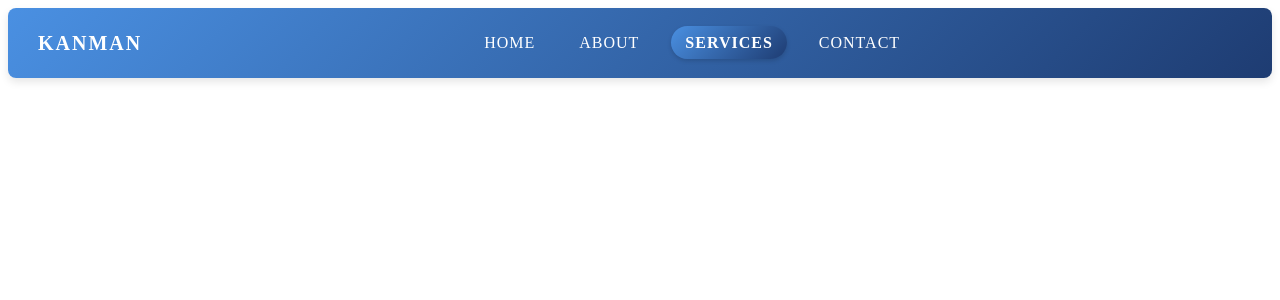
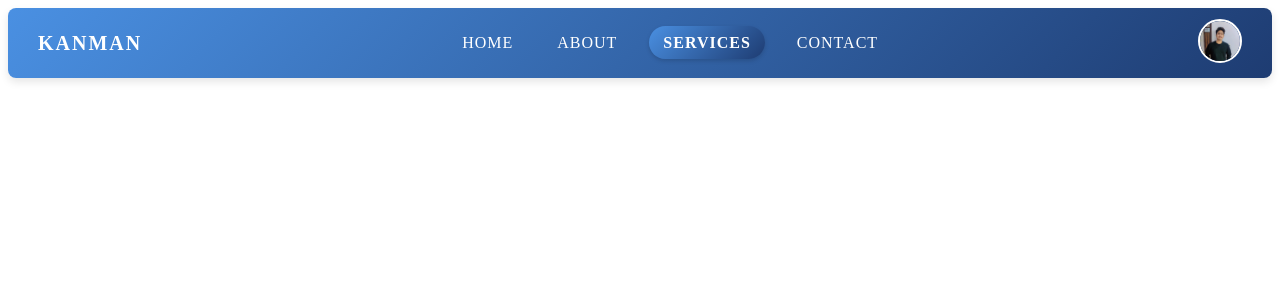
Before and after one commit to Aayu1014/Major, a React (Vite) app in the folder Major_pr/: page / in a window 1280 px wide. Shown: the top 300 px of the page. Built offline with nearby package versions, Linux system fonts and the light colour scheme.

Commit message:
Added the user profile and dropdown Section

```diff
--- a/Major_pr/src/components/Header.jsx
+++ b/Major_pr/src/components/Header.jsx
@@ -1,15 +1,14 @@
-// src/components/Header.jsx
 import React, { useState } from "react";
 import styles from "./Header.module.css";
 import ContactForm from "./ContactForm";
 import DropdownMenu from "./DropdownMenu";
+import User from "./User";
 
 const Header = () => {
   const [isFormVisible, setFormVisible] = useState(false);
 
-  // Toggle the form visibility on each click
   const handleContactClick = () => {
-    setFormVisible((prevState) => !prevState); // Toggle between true and false
+    setFormVisible((prevState) => !prevState);
   };
 
   return (
@@ -49,6 +48,9 @@ const Header = () => {
             </li>
           </ul>
         </nav>
+        <div className={styles.userProfile}>
+          <User />
+        </div>
       </header>
 
       <ContactForm
--- a/Major_pr/src/components/Header.module.css
+++ b/Major_pr/src/components/Header.module.css
@@ -83,3 +83,8 @@
 .profile:hover .avatar {
   transform: scale(1.1);
 }
+.userProfile {
+  margin-left: auto;
+  display: flex;
+  align-items: center;
+}
--- /dev/null
+++ b/Major_pr/src/components/User.jsx
@@ -0,0 +1,26 @@
+import React from "react";
+import styles from "./User.module.css";
+
+const User = () => {
+  return (
+    <div className={styles.userContainer}>
+      <img src="src\assets\profile.jpg" alt="User" className={styles.avatar} />
+      <div className={styles.dropdown}>
+        <ul className={styles.dropdownList}>
+          <li className={styles.dropdownItem}>
+            <a href="#profile" className={styles.dropdownLink}>
+              Your Profile
+            </a>
+          </li>
+          <li className={styles.dropdownItem}>
+            <a href="#logout" className={styles.dropdownLink}>
+              Logout
+            </a>
+          </li>
+        </ul>
+      </div>
+    </div>
+  );
+};
+
+export default User;
--- /dev/null
+++ b/Major_pr/src/components/User.module.css
@@ -0,0 +1,65 @@
+/* User.module.css */
+.userContainer {
+  position: relative;
+  display: inline-block;
+  cursor: pointer;
+}
+
+.avatar {
+  border-radius: 50%;
+  width: 40px;
+  height: 40px;
+  object-fit: cover;
+  border: 2px solid #ffffff;
+  transition: transform 0.3s ease;
+}
+
+.userContainer:hover .avatar {
+  transform: scale(1.1);
+}
+
+.dropdown {
+  position: absolute;
+  top: 45px;
+  right: 8px;
+  background: #ffffff;
+  border: 1px solid #ddd;
+  border-radius: 10px;
+  box-shadow: 0 8px 20px rgba(0, 0, 0, 0.2);
+  display: none;
+  min-width: 160px;
+  z-index: 1000;
+}
+
+.userContainer:hover .dropdown {
+  display: block;
+}
+
+.dropdownList {
+  list-style: none;
+  margin: 0;
+  padding: 10px 0;
+}
+
+.dropdownItem {
+  padding: 10px 20px;
+  font-size: 14px;
+  font-weight: 500;
+  color: #333333;
+  transition: background-color 0.3s ease, color 0.3s ease;
+}
+
+.dropdownItem + .dropdownItem {
+  border-top: 1px solid #f0f0f0;
+}
+
+.dropdownItem:hover {
+  background-color: #4a90e2;
+  color: #ffffff;
+}
+
+.dropdownLink {
+  text-decoration: none;
+  color: inherit;
+  display: block;
+}
```
